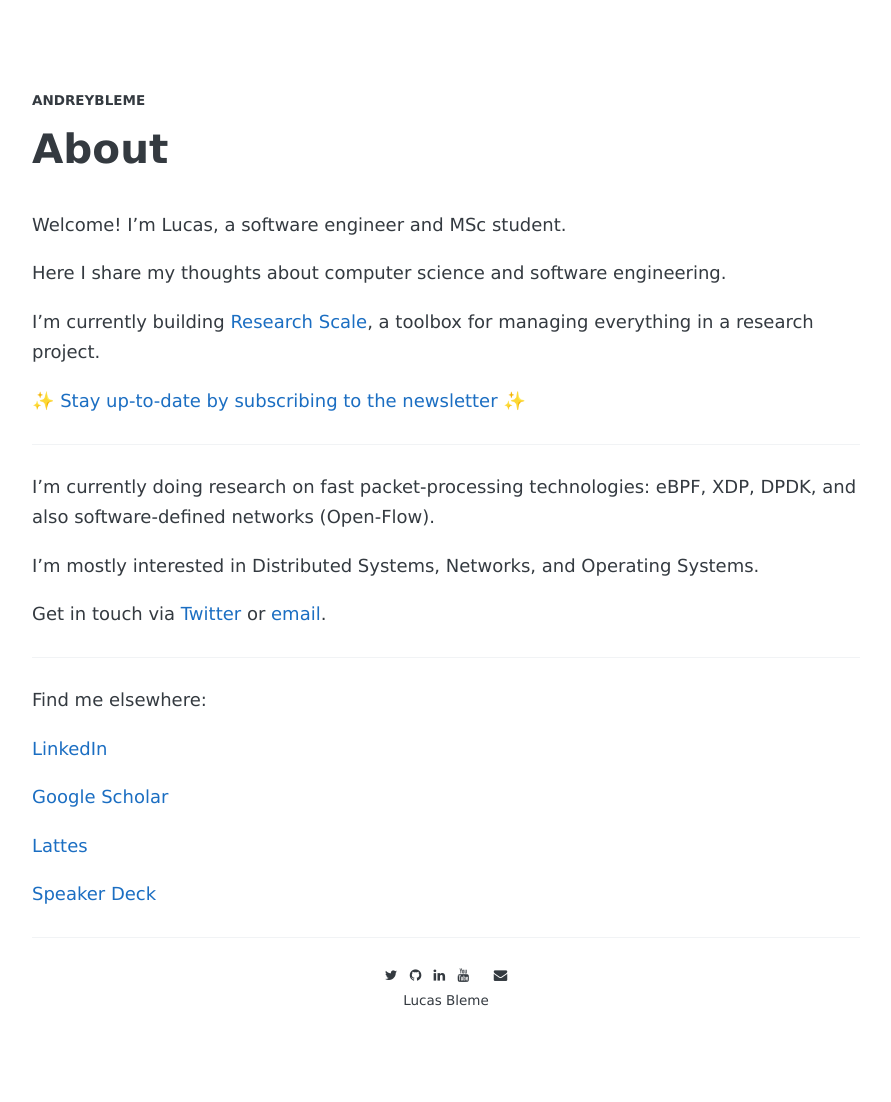
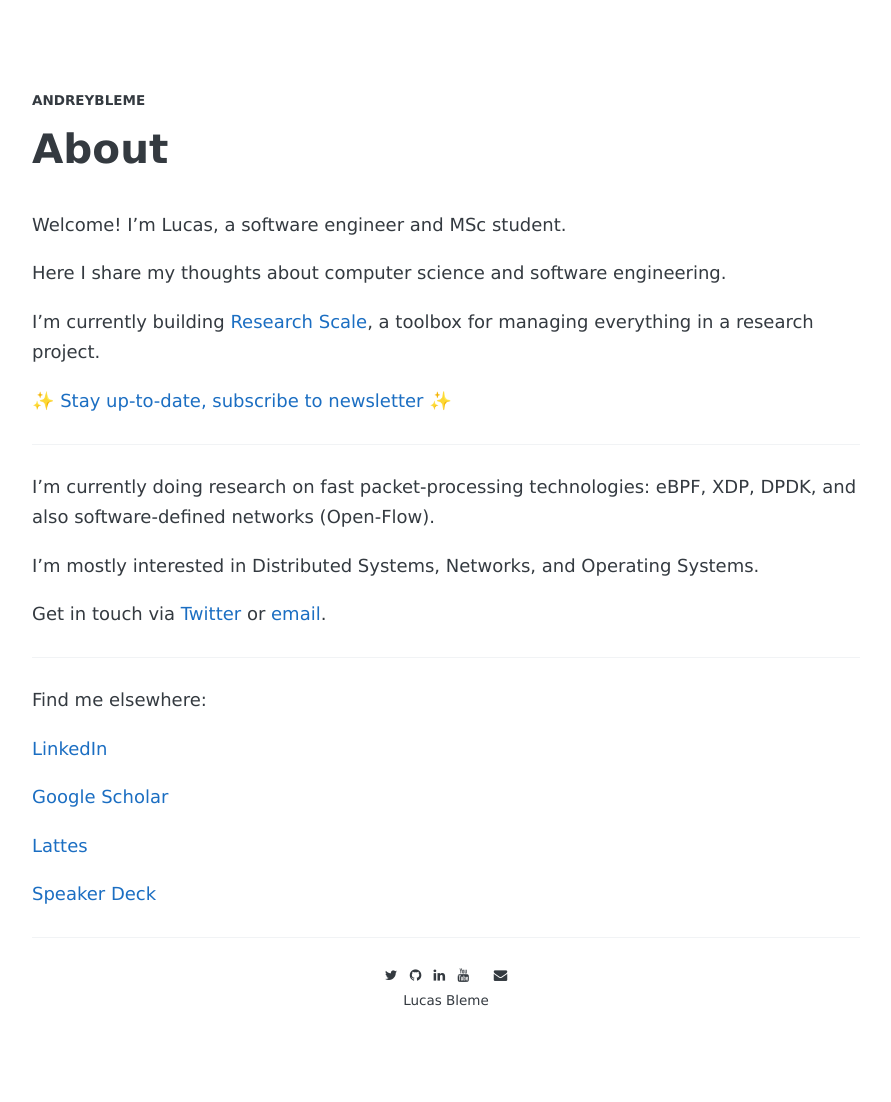
Before and after one commit to andreybleme/andreybleme.github.io, a Jekyll site: the page built from about.md, in a window 1280 px wide. Shown: the whole page, without its empty margins (194-1085 px from the left). Built offline with Jekyll 4.4.1, drawn with Linux system fonts in a browser that asks for light colours; nearby versions of some CDN libraries; some web fonts are replaced.

Commit message:
chore: add newsletter link to post layout

```diff
--- a/_config.yml
+++ b/_config.yml
@@ -46,7 +46,7 @@
     url:            "/tags"
   - name:           "Archive"
     url:            "/archive"
-  - name:           "Subscribe"
+  - name:           "✨ Subscribe ✨"
     url:            "https://andreybleme.substack.com/"
 
 # Sass
--- a/_layouts/post.html
+++ b/_layouts/post.html
@@ -40,6 +40,7 @@
 
   <div class="sharethis-inline-share-buttons"></div>
 
+  <br/>
   ✨ <a href="https://andreybleme.substack.com/" target="_blank">Stay up-to-date. Subscribe to newsletter.</a> ✨
 
   <!-- Disqus -->
--- a/about.md
+++ b/about.md
@@ -10,7 +10,7 @@
 
 I'm currently building [Research Scale](https://researchscale.io), a toolbox for managing everything in a research project.
 
-✨ [Stay up-to-date by subscribing to the newsletter](https://andreybleme.substack.com/) ✨
+✨ [Stay up-to-date, subscribe to newsletter](https://andreybleme.substack.com/) ✨
 
 ---
 
```
